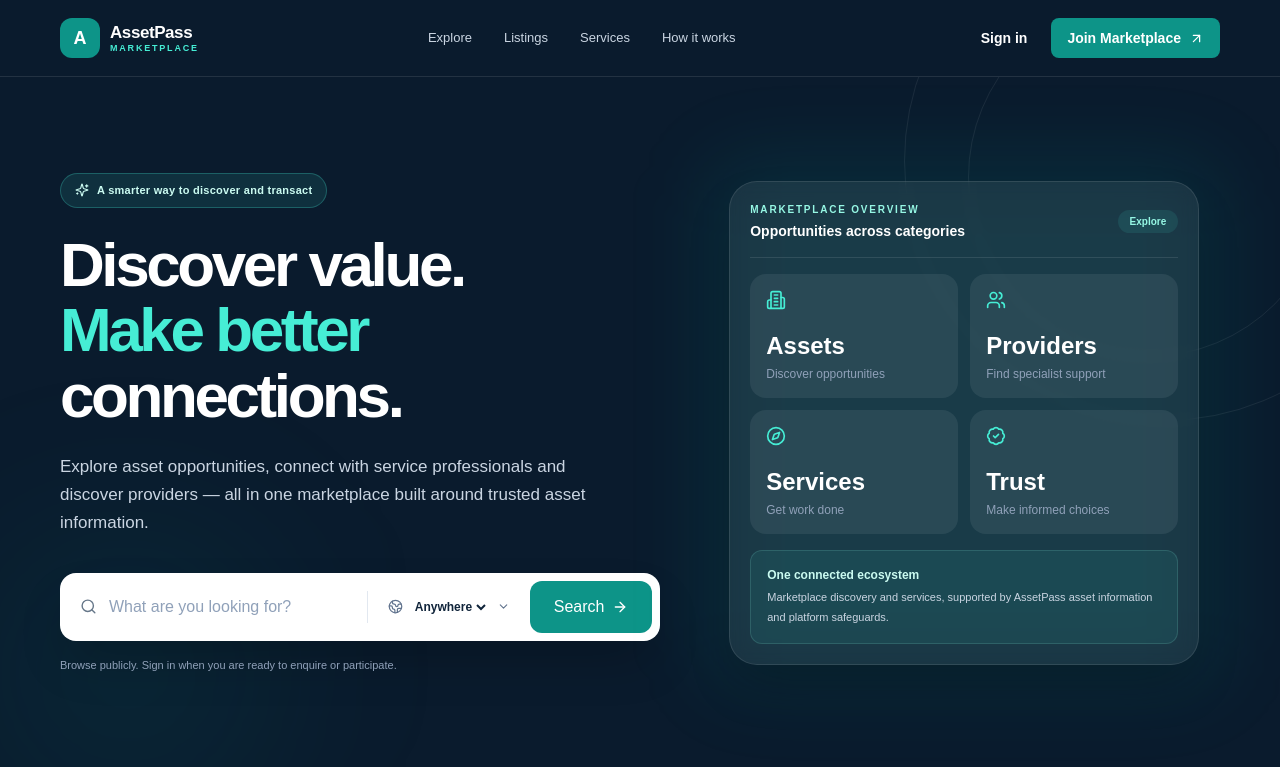
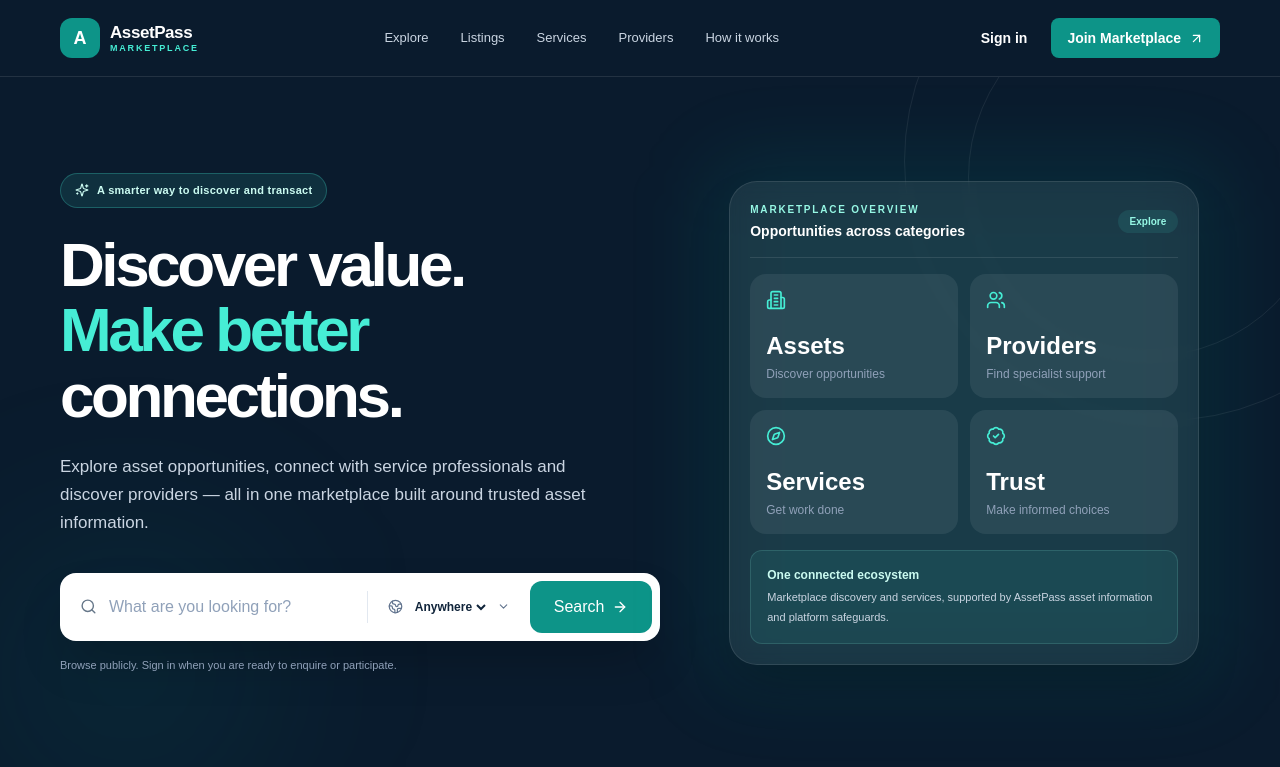
Before and after one commit to hlestakovjames/assetpass-marketplace, a Next.js app: page / in a window 1280 px wide. Shown: the top 767 px of the page. Built offline with nearby package versions, Linux system fonts and the light colour scheme.

Commit message:
feat: link homepage to provider directory

```diff
--- a/src/app/page.tsx
+++ b/src/app/page.tsx
@@ -35,6 +35,7 @@ export default function HomePage() {
             <a className="transition hover:text-white" href="#categories">Explore</a>
             <a className="transition hover:text-white" href="#listings">Listings</a>
             <a className="transition hover:text-white" href="#services">Services</a>
+            <a className="transition hover:text-white" href="/providers">Providers</a>
             <a className="transition hover:text-white" href="#how-it-works">How it works</a>
           </nav>
           <div className="flex items-center gap-2">
```
